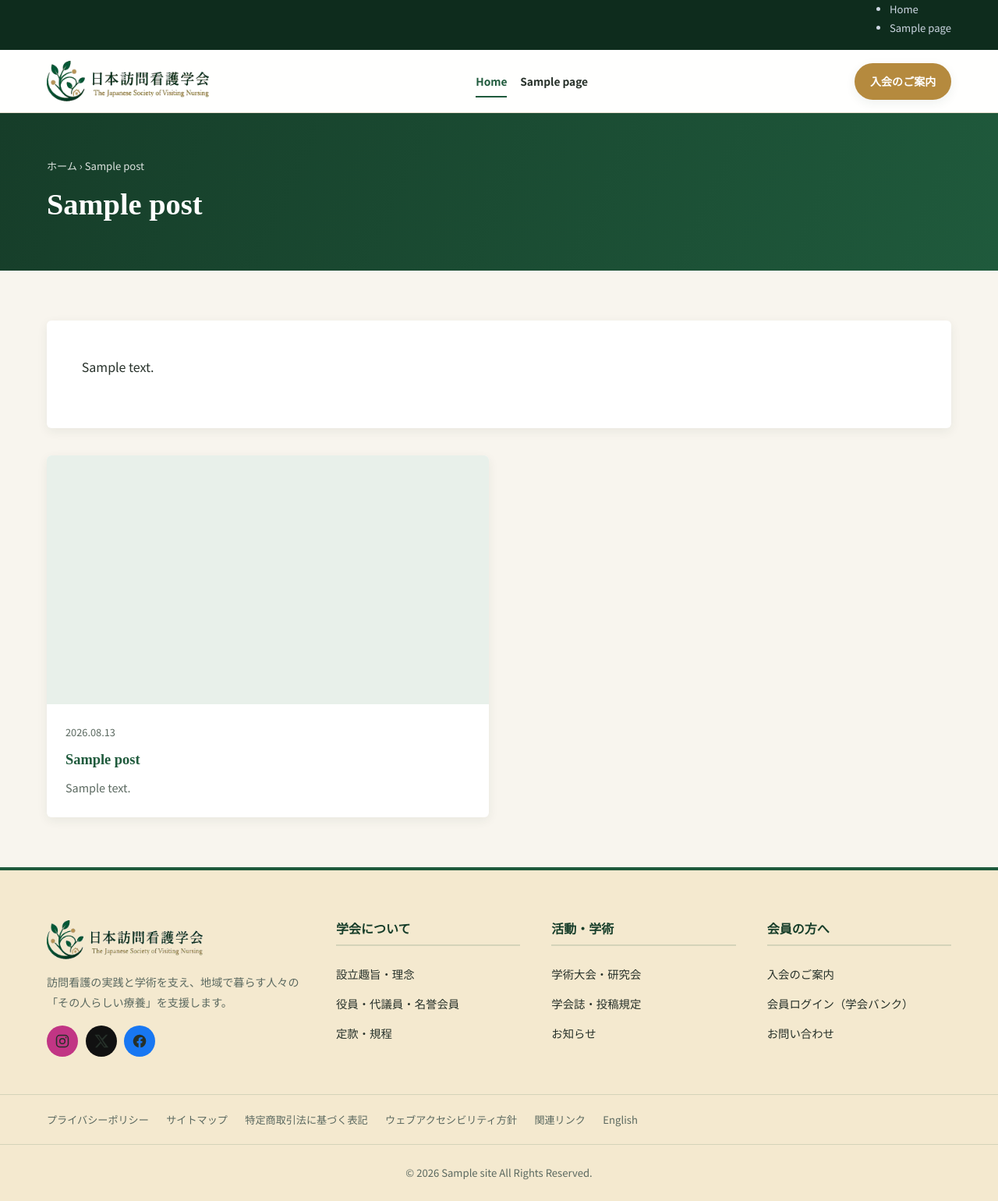
After one commit to yoshiki0507-maker/JSVN-wordpress-site, a WordPress theme: template wp-content/themes/jsvn/page-events.php in a window 1280 px wide. The commit adds this page. Shown: the whole page at 78% size. Run offline with PHP 8.4 and a stand-in for WordPress, Linux system fonts and the light colour scheme; the site name, menu and one post (Sample post) are stand-ins, and other content is empty; some libraries are stand-ins or nearby versions.

Commit message:
学術大会(/events/)を固定ページ化し404を解消・上部お問い合わせをリンク堅牢化
【学術活動・学術大会・研究会（/events/）】
- これまで /events/ はカスタム投稿アーカイブで、リライトルール未反映時に
  404になりやすかった。固定ページ「学術大会・研究会」(/events/)を自動作成し、
  専用テンプレート page-events.php で表示（登録があれば大会一覧も表示）
- jsvn_event CPT のスラッグを events→event に変更し has_archive を無効化
  （個別ページは /event/{slug}、一覧は固定ページ側で表示）
- メニューの「学術活動」「学術大会・研究会」は /events/（固定ページ）に解決し
  404にならない

【上部バーのお問い合わせ】
- home_url('/contact/') を jsvn_resolve_url() 経由に変更し、パーマリンク設定に
  依存せず実在ページのURLへ解決（プレーンパーマリンクでもリンク切れしない）

- バージョンを1.3.0に更新（jsvn_maybe_seed による不足ページ作成＋リライト
  再構築を再実行し、旧 /events/ ルール除去と新ページ有効化を保証）

Co-Authored-By: Claude Opus 4.8 <noreply@anthropic.com>
Claude-Session: https://claude.ai/code/session_0158iZxvLQHvww1Vv58FDBHL

```diff
--- a/design-preview/index.html
+++ b/design-preview/index.html
@@ -14,7 +14,7 @@ Theme URI: https://jsvn.example.jp/
 Author: JSVN Web Team
 Author URI: https://jsvn.example.jp/
 Description: 日本訪問看護学会の公式サイト用カスタムテーマ。訪問看護の「温かさ」と学会としての「学術的な信頼感」を両立させたデザインです。WordPress 6.x 対応。
-Version: 1.2.0
+Version: 1.3.0
 Requires at least: 6.0
 Tested up to: 6.5
 Requires PHP: 7.4
--- a/wp-content/themes/jsvn/functions.php
+++ b/wp-content/themes/jsvn/functions.php
@@ -11,7 +11,7 @@ if ( ! defined( 'ABSPATH' ) ) {
 	exit; // 直接アクセスを禁止
 }
 
-define( 'JSVN_VERSION', '1.2.0' );
+define( 'JSVN_VERSION', '1.3.0' );
 
 /**
  * テーマの基本セットアップ
@@ -138,9 +138,11 @@ function jsvn_register_post_types() {
 			'menu_name'     => __( '学術大会', 'jsvn' ),
 		),
 		'public'       => true,
-		'has_archive'  => true,
+		// 一覧は固定ページ /events/（page-events.php）で表示するためアーカイブは無効化。
+		// 個別の大会・研究会は /event/{スラッグ} で表示。
+		'has_archive'  => false,
 		'menu_icon'    => 'dashicons-megaphone',
-		'rewrite'      => array( 'slug' => 'events' ),
+		'rewrite'      => array( 'slug' => 'event' ),
 		'supports'     => array( 'title', 'editor', 'thumbnail', 'excerpt' ),
 		'show_in_rest' => true,
 	) );
@@ -613,6 +615,10 @@ function jsvn_seed_pages() {
 		'news' => array(
 			'title'   => 'お知らせ',
 			'content' => "<p>日本訪問看護学会からのお知らせを掲載します。最新のお知らせは下記の一覧をご覧ください。</p>",
+		),
+		'events' => array(
+			'title'   => '学術大会・研究会',
+			'content' => "<p>日本訪問看護学会が主催・共催する学術大会、研究会、セミナー等の情報を掲載します。</p>\n<p>開催が決まり次第、こちらと［学術大会］（管理画面）からご案内します。</p>",
 		),
 
 		// --- 追加ページ（他学会サイトの定番構成に合わせて拡充）---
--- a/wp-content/themes/jsvn/header.php
+++ b/wp-content/themes/jsvn/header.php
@@ -36,7 +36,7 @@ $has_utility = has_nav_menu( 'utility' );
 			) );
 			?>
 		<?php else : ?>
-			<a href="<?php echo esc_url( home_url( '/contact/' ) ); ?>">お問い合わせ</a>
+			<a href="<?php echo esc_url( jsvn_resolve_url( home_url( '/contact/' ) ) ); ?>">お問い合わせ</a>
 			<a href="<?php echo esc_url( jsvn_login_url() ); ?>" target="_blank" rel="noopener">会員ログイン（学会バンク）</a>
 		<?php endif; ?>
 	</div>
--- /dev/null
+++ b/wp-content/themes/jsvn/page-events.php
@@ -0,0 +1,67 @@
+<?php
+/**
+ * 学術大会・研究会 一覧（スラッグ「events」の固定ページ用テンプレート）
+ *
+ * /events/ が404にならないよう固定ページとして機能させつつ、
+ * ［学術大会］（jsvn_event）に登録があれば一覧表示する。
+ *
+ * @package JSVN
+ */
+
+get_header();
+
+while ( have_posts() ) : the_post();
+	?>
+	<section class="jsvn-pagehero">
+		<div class="jsvn-container">
+			<?php jsvn_breadcrumb(); ?>
+			<h1><?php the_title(); ?></h1>
+		</div>
+	</section>
+
+	<div class="jsvn-content">
+		<div class="jsvn-container">
+
+			<?php if ( trim( wp_strip_all_tags( get_the_content() ) ) ) : ?>
+				<div class="jsvn-article" style="margin-bottom:2.2rem;"><?php the_content(); ?></div>
+			<?php endif; ?>
+
+			<?php
+			$jsvn_events = new WP_Query( array(
+				'post_type'      => 'jsvn_event',
+				'posts_per_page' => 30,
+				'orderby'        => 'date',
+				'order'          => 'DESC',
+			) );
+			if ( $jsvn_events->have_posts() ) :
+				?>
+				<div class="jsvn-cards">
+					<?php
+					while ( $jsvn_events->have_posts() ) :
+						$jsvn_events->the_post();
+						?>
+						<article class="jsvn-card">
+							<?php if ( has_post_thumbnail() ) : ?>
+								<a class="jsvn-card__thumb" href="<?php the_permalink(); ?>"><?php the_post_thumbnail( 'jsvn-card' ); ?></a>
+							<?php else : ?>
+								<div class="jsvn-card__thumb"></div>
+							<?php endif; ?>
+							<div class="jsvn-card__body">
+								<div class="jsvn-card__meta"><?php echo esc_html( get_the_date( 'Y.m.d' ) ); ?></div>
+								<h3><a href="<?php the_permalink(); ?>"><?php the_title(); ?></a></h3>
+								<p><?php echo esc_html( jsvn_get_excerpt( 80 ) ); ?></p>
+							</div>
+						</article>
+						<?php
+					endwhile;
+					wp_reset_postdata();
+					?>
+				</div>
+			<?php endif; ?>
+
+		</div>
+	</div>
+	<?php
+endwhile;
+
+get_footer();
--- a/wp-content/themes/jsvn/style.css
+++ b/wp-content/themes/jsvn/style.css
@@ -4,7 +4,7 @@ Theme URI: https://jsvn.example.jp/
 Author: JSVN Web Team
 Author URI: https://jsvn.example.jp/
 Description: 日本訪問看護学会の公式サイト用カスタムテーマ。訪問看護の「温かさ」と学会としての「学術的な信頼感」を両立させたデザインです。WordPress 6.x 対応。
-Version: 1.2.0
+Version: 1.3.0
 Requires at least: 6.0
 Tested up to: 6.5
 Requires PHP: 7.4
```
